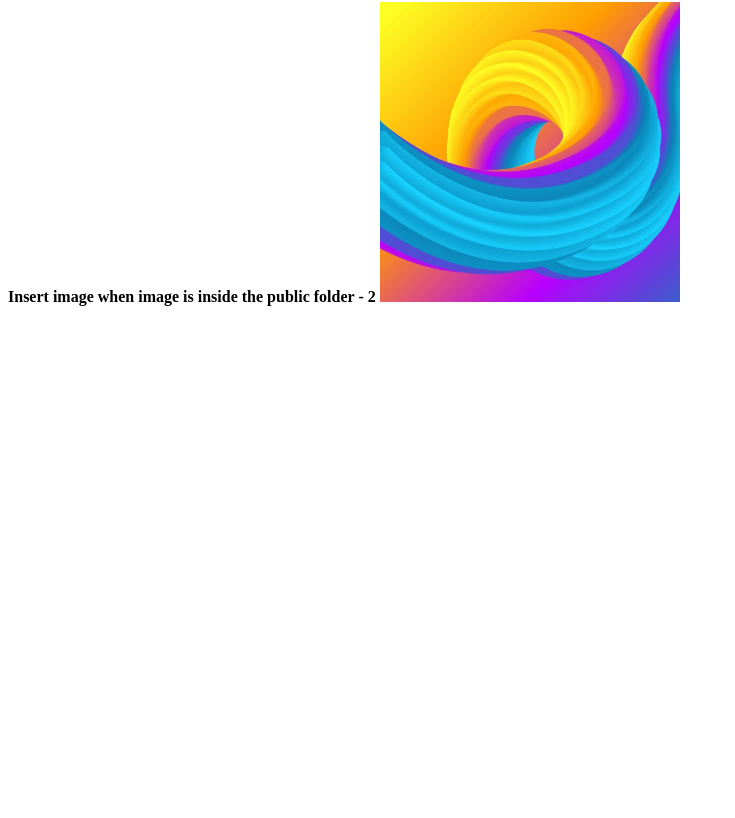
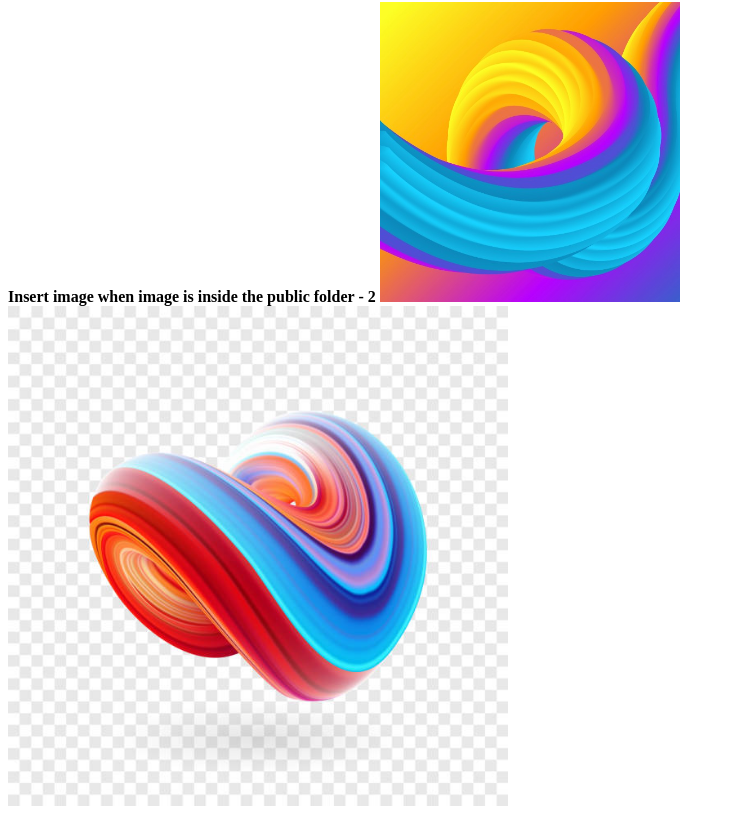
Before and after one commit to Raghav-Verma25/React-js, a React (Create React App) app: page / in a window 1280 px wide. Shown: the part 1350-2168 px from the top of the page, without its empty margins (0-735 px from the left). Before the commit the page ends 1664 px from the top, so only its background shows below. Built offline with nearby package versions, Linux system fonts and the light colour scheme.

Commit message:
Insert image inside src folder in react

```diff
--- a/public/index.html
+++ b/public/index.html
@@ -52,6 +52,7 @@
     <div id="module"></div>
     <!-- <img src="%PUBLIC_URL%/pic.jpg" alt="Wallpaper" height="390px" width="350px"> -->
     <div id="image-1"></div>
+    <div id="image-2"></div>
 
 
   </body>
--- /dev/null
+++ b/src/InsertImageInsideSRC.js
@@ -0,0 +1,11 @@
+import React, { Component } from 'react'
+import pic from "./3D-paint.jpg"
+export default class InsertImageInsideSRC extends Component {
+  render() {
+    return (
+      <div>
+        <img src={pic} alt="myPic" height="500px" />
+      </div>
+    )
+  }
+}
--- a/src/index.js
+++ b/src/index.js
@@ -24,6 +24,7 @@ import External2 from "./GeekyShow/Styling Component/External2"
 import ModuleApp from "./GeekyShow/Styling Component/module Styling/ModuleApp";
 // import ModuleApp from "./GeekyShow/Styling Component/module Styling/ModuleApp"
 import InsertImage from "./GeekyShow/Styling Component/InsertImage"
+import InsertImageInsideSRC from "./InsertImageInsideSRC"
 
 //Using component
 
@@ -55,3 +56,4 @@ ReactDOM.render(<UpdateState /> , document.getElementById("update-root-5"));
  ReactDOM.render(<External2/> , document.getElementById("external-2"))
  ReactDOM.render(<ModuleApp /> , document.getElementById("module"))
  ReactDOM.render(<InsertImage /> , document.getElementById("image-1"))
+ ReactDOM.render(<InsertImageInsideSRC /> , document.getElementById("image-2"))
```
Also changed, not shown: src/3D-paint.jpg (added).
